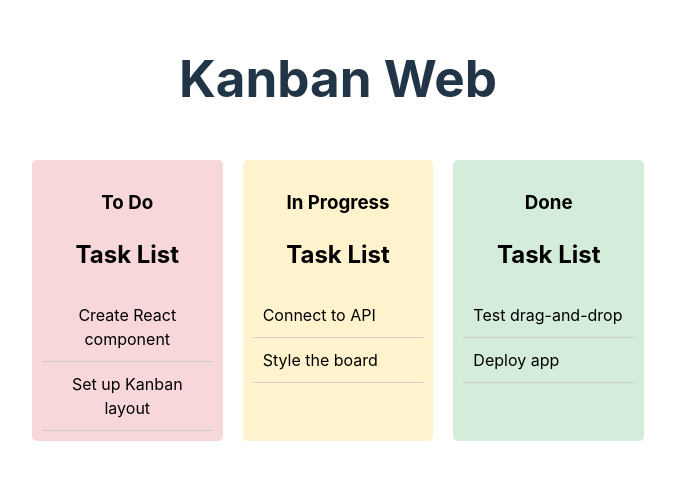
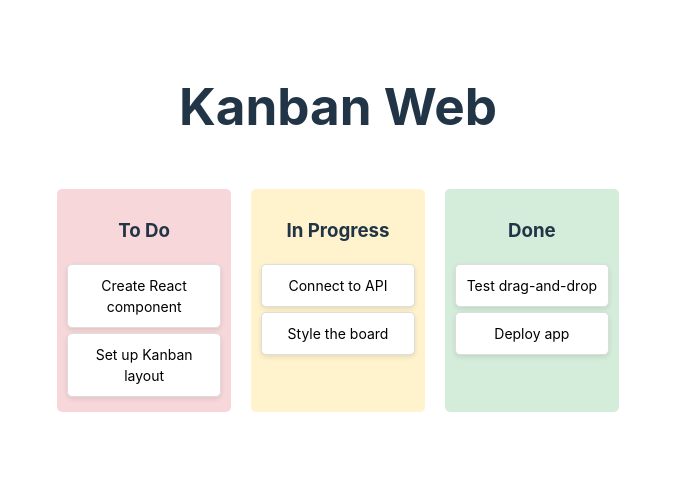
Before and after one commit to usmaan786/KanbanApp, a React (Vite) app in the folder kanbanapp.client/: page / in a window 1280 px wide. Shown: the part 162-642 px from the top of the page, without its empty margins (302-977 px from the left). Built offline with nearby package versions, Linux system fonts and the light colour scheme.

Commit message:
Draggable tasks using react-beautiful-dnd

```diff
--- a/kanbanapp.client/src/components/KanbanBoard.jsx
+++ b/kanbanapp.client/src/components/KanbanBoard.jsx
@@ -1,31 +1,99 @@
-import TaskList from './TaskList';
-import PropTypes from 'prop-types';
+import { useState } from "react";
+import PropTypes from "prop-types";
+import { DragDropContext, Droppable, Draggable } from "@hello-pangea/dnd";
 
 const KanbanBoard = ({ tasks }) => {
+    const [columns, setColumns] = useState({
+        "To Do": tasks.filter((task) => task.status === "To Do"),
+        "In Progress": tasks.filter((task) => task.status === "In Progress"),
+        "Done": tasks.filter((task) => task.status === "Done"),
+    });
 
-    const toDoTasks = tasks.filter((task) => task.status === "To Do");
-    const inProgressTasks = tasks.filter((task) => task.status === "In Progress");;
-    const doneTasks = tasks.filter((task) => task.status === "Done");
+    const handleDragEnd = (result) => {
+        const { source, destination } = result;
+
+        if (!destination) return;
+
+        if (
+            source.droppableId === destination.droppableId &&
+            source.index === destination.index
+        )
+            return;
+
+        const sourceList = [...columns[source.droppableId]];
+        const destinationList = [...columns[destination.droppableId]];
+
+        const [movedTask] = sourceList.splice(source.index, 1);
+        destinationList.splice(destination.index, 0, movedTask);
+
+        movedTask.status = destination.droppableId;
+
+        setColumns({
+            ...columns,
+            [source.droppableId]: sourceList,
+            [destination.droppableId]: destinationList,
+        });
+    };
 
     return (
-        <div style={{ display: "flex", gap: "20px", padding: "20px", color: "black" }}>
-
-            <div style={{ flex: 1, backgroundColor: "#f8d7da", padding: "10px", borderRadius: "5px" }}>
-                <h3>To Do</h3>
-                <TaskList tasks={toDoTasks} />
+        <DragDropContext onDragEnd={handleDragEnd}>
+            <div style={{ display: "flex", gap: "20px", padding: "20px" }}>
+                {Object.entries(columns).map(([columnName, columnTasks]) => (
+                    <Droppable droppableId={columnName} key={columnName}>
+                        {(provided) => (
+                            <div
+                                {...provided.droppableProps}
+                                ref={provided.innerRef}
+                                style={{
+                                    flex: 1,
+                                    backgroundColor:
+                                        columnName === "To Do"
+                                            ? "#f8d7da"
+                                            : columnName === "In Progress"
+                                                ? "#fff3cd"
+                                                : "#d4edda",
+                                    padding: "10px",
+                                    borderRadius: "5px",
+                                    minHeight: "200px",
+                                }}
+                            >
+                                <h3>{columnName}</h3>
+                                {columnTasks.map((task, index) => (
+                                    <Draggable
+                                        key={task.id}
+                                        draggableId={task.id.toString()}
+                                        index={index}
+                                    >
+                                        {(provided) => (
+                                            <div
+                                                ref={provided.innerRef}
+                                                {...provided.draggableProps}
+                                                {...provided.dragHandleProps}
+                                                style={{
+                                                    ...provided.draggableProps.style,
+                                                    padding: "10px",
+                                                    margin: "5px 0",
+                                                    backgroundColor: "#ffffff",
+                                                    border: "1px solid #ddd",
+                                                    borderRadius: "5px",
+                                                    boxShadow:
+                                                        "0 2px 5px rgba(0, 0, 0, 0.1)",
+                                                    color: "#000", // Ensure text color is visible
+                                                    fontSize: "14px",
+                                                }}
+                                            >
+                                                {task.title}
+                                            </div>
+                                        )}
+                                    </Draggable>
+                                ))}
+                                {provided.placeholder}
+                            </div>
+                        )}
+                    </Droppable>
+                ))}
             </div>
-
-            <div style={{ flex: 1, backgroundColor: "#fff3cd", padding: "10px", borderRadius: "5px", color: "black" }}>
-                <h3>In Progress</h3>
-                <TaskList tasks={inProgressTasks} />
-            </div>
-
-
-            <div style={{ flex: 1, backgroundColor: "#d4edda", padding: "10px", borderRadius: "5px", color: "black" }}>
-                <h3>Done</h3>
-                <TaskList tasks={doneTasks} />
-            </div>
-        </div>
+        </DragDropContext>
     );
 };
 
--- a/package.json
+++ b/package.json
@@ -1,5 +1,6 @@
 {
   "dependencies": {
+    "@hello-pangea/dnd": "^17.0.0",
     "prop-types": "^15.8.1"
   }
 }
```
Also changed, not shown: 1 other file (tests, documents, lock files or other folders).
